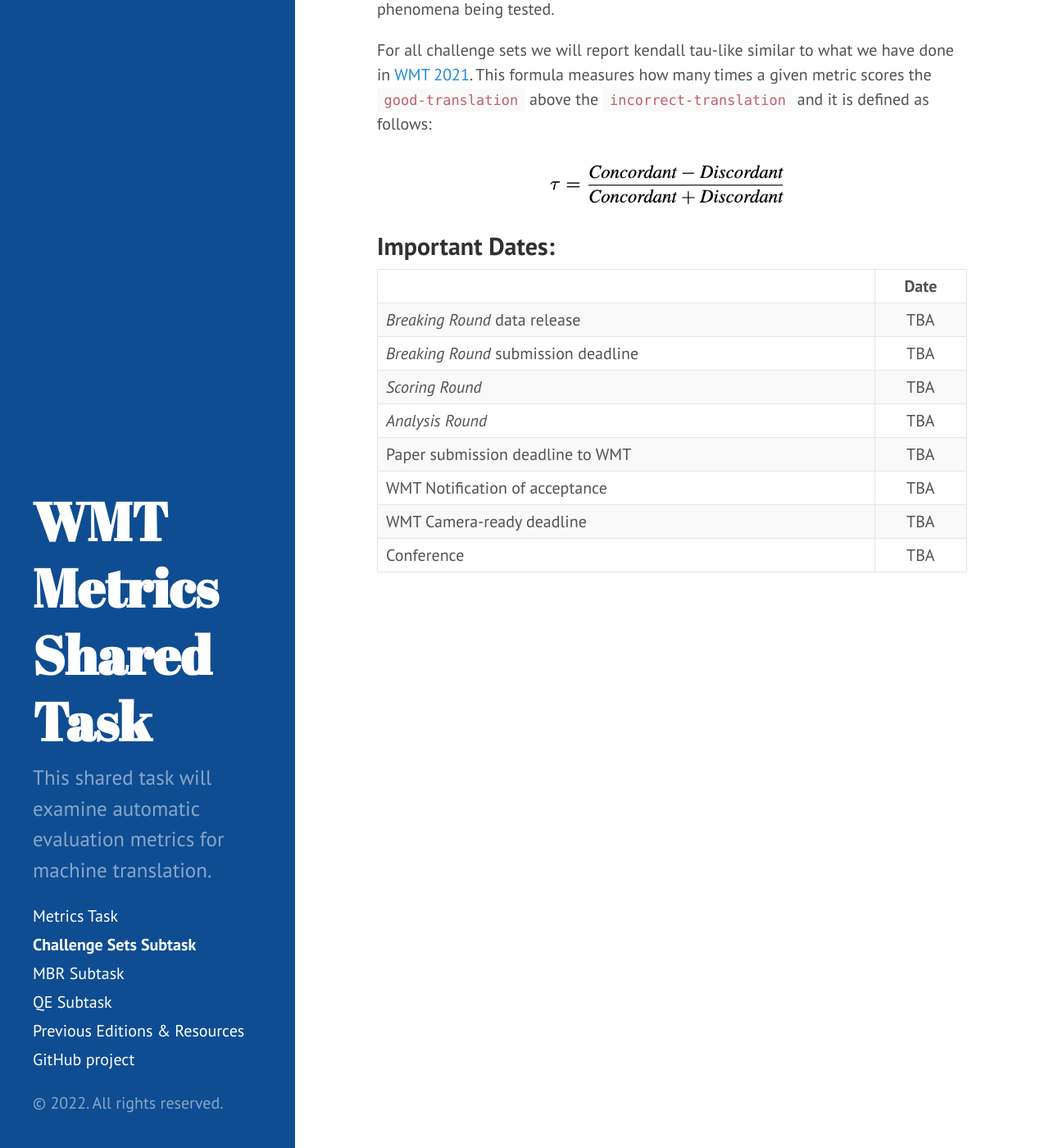
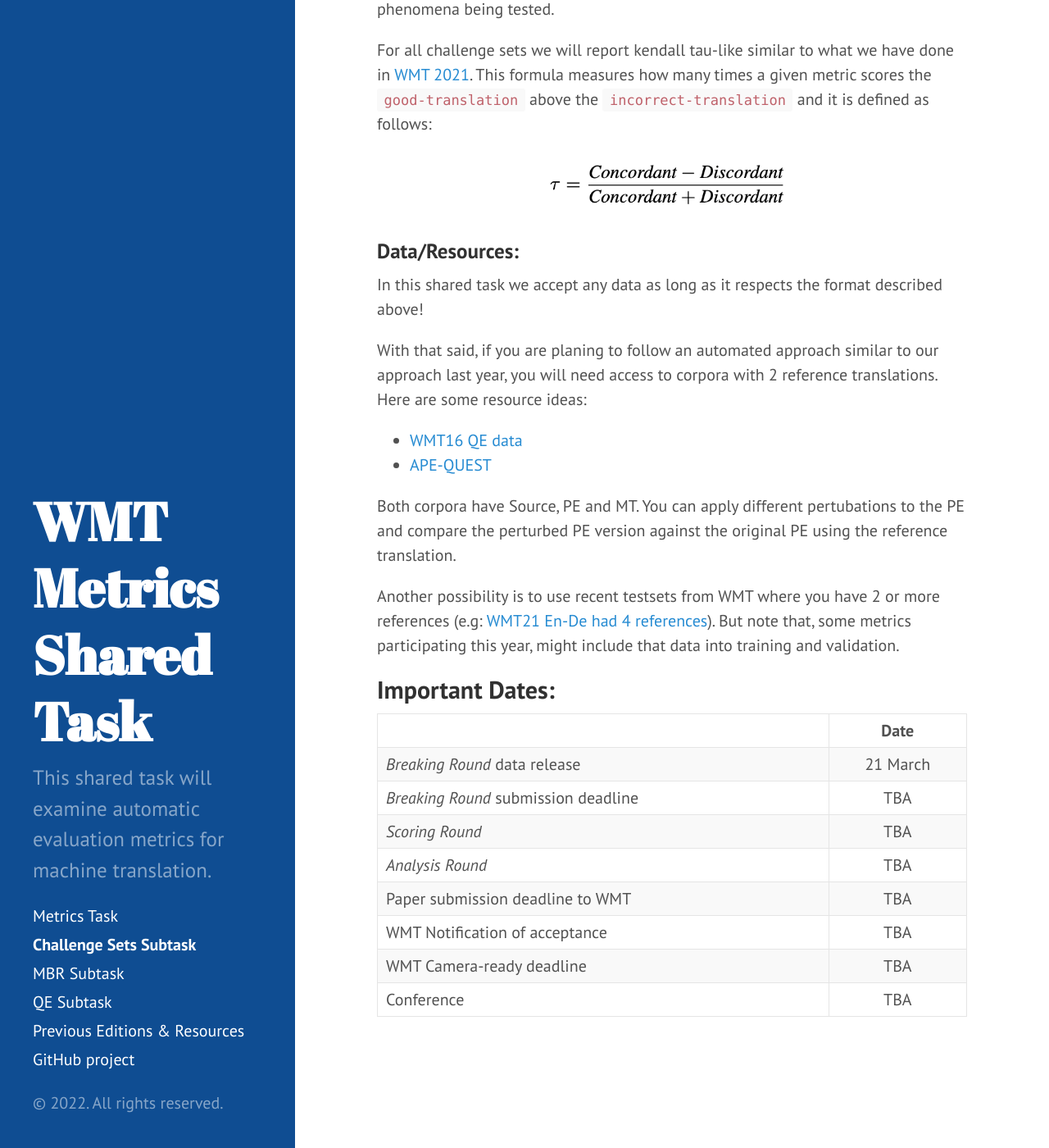
Before and after one commit to WMT-Metrics-task/WMT-Metrics-task.github.io, a Jekyll site: the page built from subtasks/challenge.md, in a window 1280 px wide and 1400 px high, scrolled down 1436 px. Shown: the whole window at 82% size. Built offline with Jekyll 4.4.1, drawn with Linux system fonts in a browser that asks for light colours; Markdown is read by kramdown in place of the engine named in the settings.

Commit message:
data for challenge sets

```diff
--- a/subtasks/challenge.md
+++ b/subtasks/challenge.md
@@ -36,11 +36,24 @@ For all challenge sets we will report kendall tau-like similar to what we have d
     <img src="/public/css/kendall-tau.png" alt="Kendall Tau-like Formula" style="height: 75px;"/>
 </p>
 
+### Data/Resources:
+
+In this shared task we accept any data as long as it respects the format described above!
+
+With that said, if you are planing to follow an automated approach similar to our approach last year, you will need access to corpora with 2 reference translations. Here are some resource ideas:
+
+- [WMT16 QE data](https://lindat.mff.cuni.cz/repository/xmlui/handle/11372/LRT-1646)
+- [APE-QUEST](https://ape-quest.eu/downloads/)
+
+Both corpora have Source, PE and MT. You can apply different pertubations to the PE and compare the perturbed PE version against the original PE using the reference translation.
+
+Another possibility is to use recent testsets from WMT where you have 2 or more references (e.g: [WMT21 En-De had 4 references](https://github.com/WMT-Metrics-task/wmt21-metrics/tree/main/newstest2021_submissions/ende)). But note that, some metrics participating this year, might include that data into training and validation.
+
 ## Important Dates:
 
 |  | Date |
 | ----------- | :-----------: |
-| *Breaking Round* data release | TBA |
+| *Breaking Round* data release | 21 March |
 | *Breaking Round* submission deadline | TBA |
 | *Scoring Round* | TBA |
 | *Analysis Round* | TBA |
```
Also changed, not shown: 3 other files.
